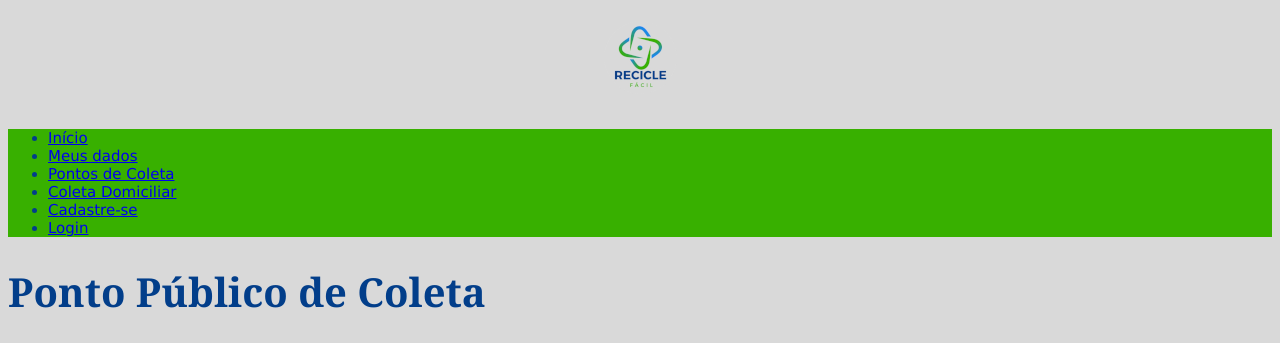
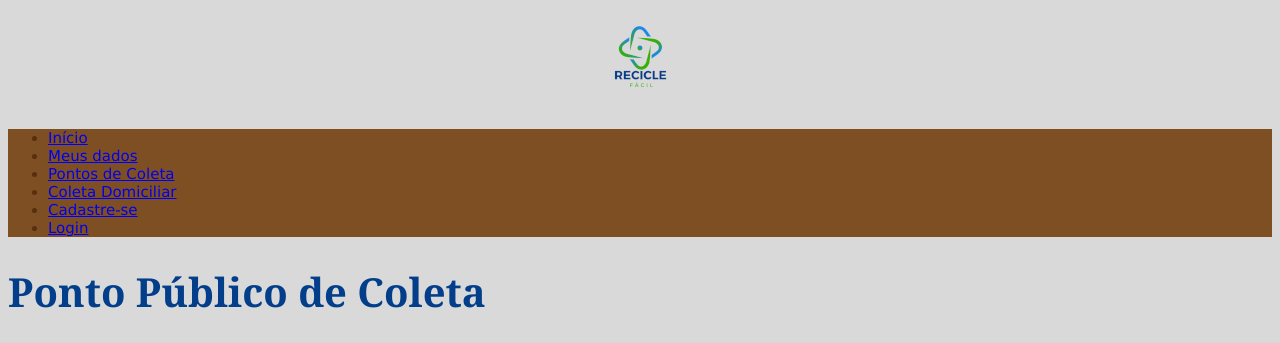
Before and after one commit to CristianeMaximiano/RecicleFacil, a plain HTML site: page coletadomiciliar.html in a window 1280 px wide. Shown: the top 343 px of the page. Drawn offline with Linux system fonts and the light colour scheme; files whose address does not match are found by name.

Commit message:
commit de teste

```diff
--- a/styles.css
+++ b/styles.css
@@ -8,7 +8,7 @@ body {
     background-color: #d9d9d9;
 }
      nav{
-      background-color: #38b000;
+      background-color: #7f4f24;
       font-family: Verdana, Geneva, Tahoma, sans-serif;
       font-size: 15px;
       text-align: justify;
@@ -23,7 +23,7 @@ button {
 header {
     background-color: #d9d9d9
     background-size: cover;
-    color: #023e8a; /* Cor do texto no cabeçalho */
+    color: #582f0e; /* Cor do texto no cabeçalho */
     text-align: center;
     padding: 200px 200; /* Ajuste conforme necessário */
 }
```
